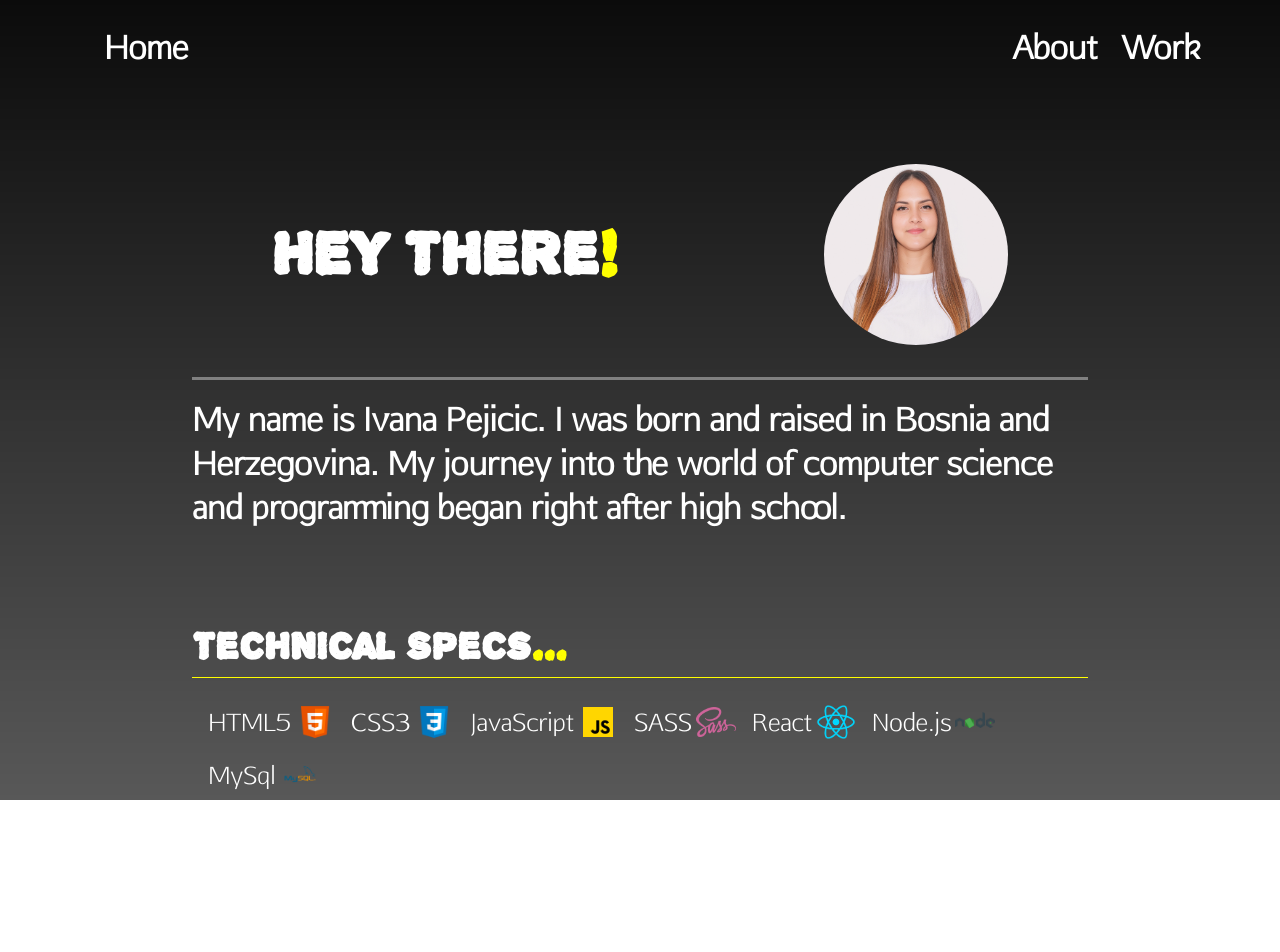
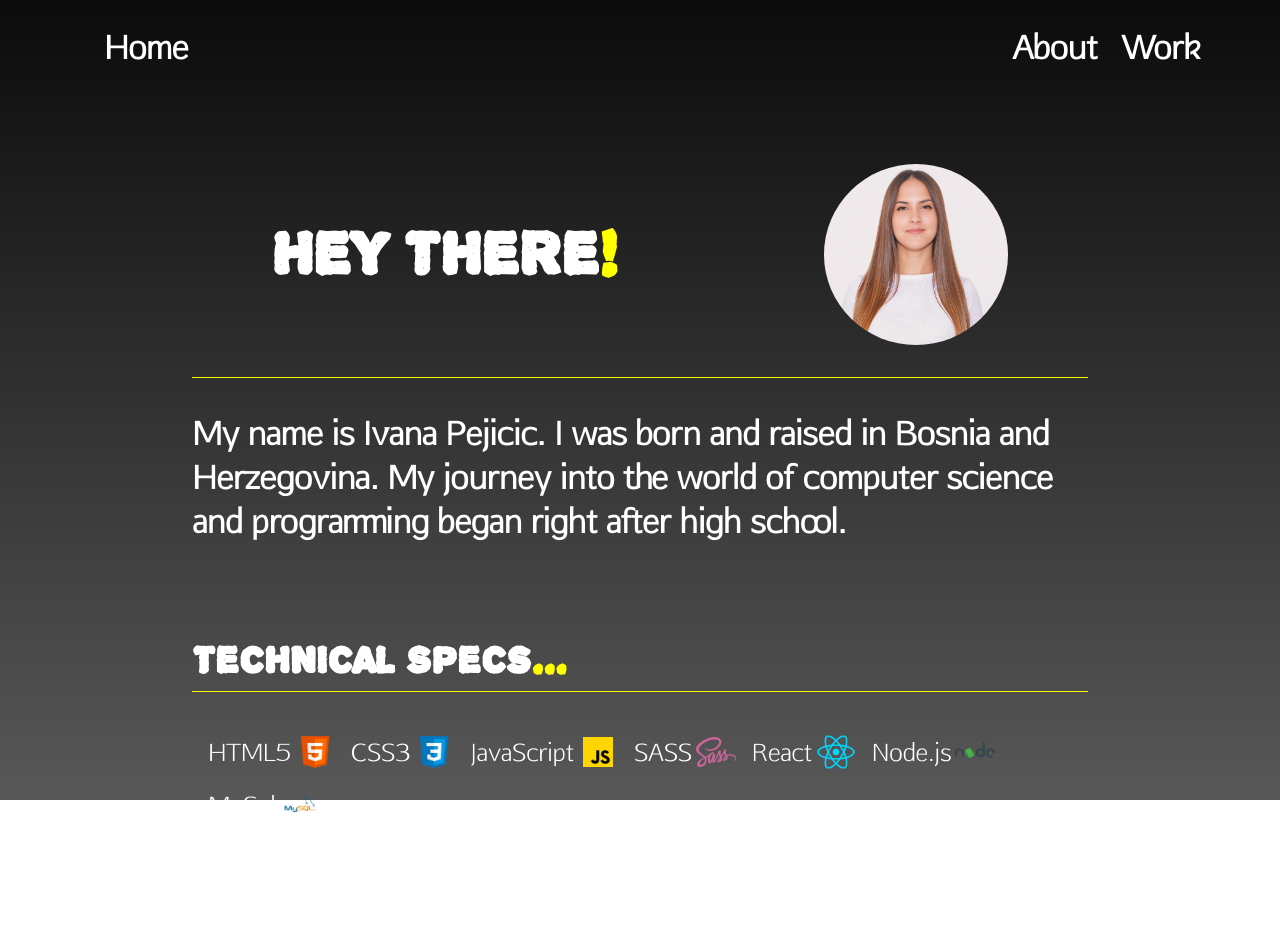
Before and after one commit to ivanapejicic/portfolio, a React (Create React App) app: page /about in a window 1280 px wide. Shown: the top 952 px of the page. Built offline with nearby package versions, Linux system fonts and the light colour scheme.

Commit message:
some final styling changes

```diff
--- a/src/assets/pages/About/About.scss
+++ b/src/assets/pages/About/About.scss
@@ -22,7 +22,7 @@
             align-items: center;
             justify-content: space-between;
             padding-bottom: 2rem;
-            border-bottom: 3px grey solid;
+            border-bottom: 1px yellow solid;
 
             @include desktop {
                 padding: 0 5rem 2rem;
@@ -67,6 +67,7 @@
 
             @include desktop {
                 font-size: 2rem;
+                padding-top: 2rem;
             }
 
         }
@@ -113,6 +114,9 @@
                 @include tablet {
                     flex-direction: row;
                     flex-wrap: wrap;
+                }
+                @include desktop {
+                    padding-top: 2.5rem;
                 }
                 &-language {
                     display: flex;
```
